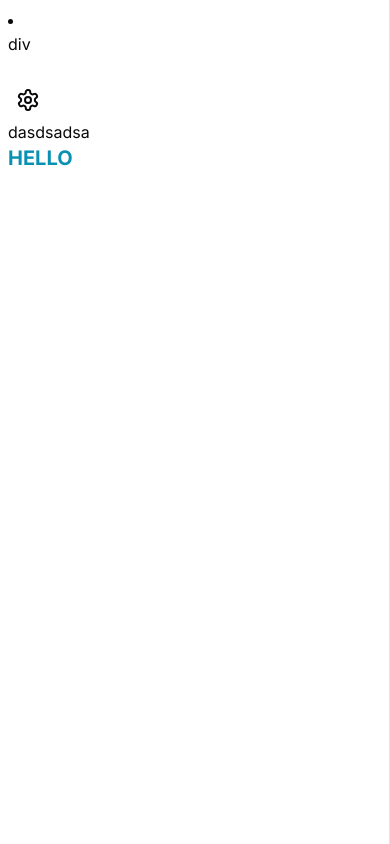
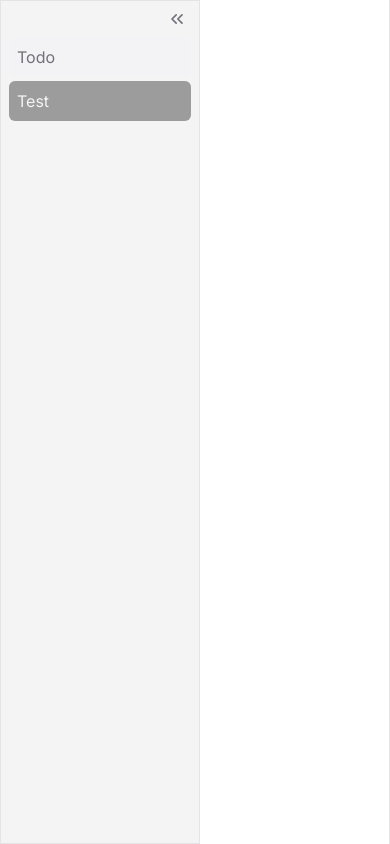
Before and after one commit to AndrShept/next-todo, a Next.js app: page /test in a window 390 px wide. Built offline with nearby package versions, Linux system fonts and the light colour scheme.

Commit message:
Changes to be committed: 	modified:   package-lock.json 	modified:   package.json 	modified:   src/app/layout.tsx 	modified:   src/components/Sidebar.tsx

```diff
--- a/package.json
+++ b/package.json
@@ -30,6 +30,7 @@
     "react-hook-form": "^7.49.2",
     "tailwind-merge": "^2.1.0",
     "tailwindcss-animate": "^1.0.7",
+    "usehooks-ts": "^2.9.1",
     "uuid": "^9.0.1",
     "zod": "^3.22.4",
     "zustand": "^4.4.7"
--- a/src/app/layout.tsx
+++ b/src/app/layout.tsx
@@ -18,12 +18,12 @@ export default function RootLayout({
   return (
     <html lang='en' suppressHydrationWarning={true}>
       <body className={`${inter.className} `}>
-        <main className=' flex flex-col  h-screen max-w-[1000px]  mx-auto   '>
-          <div className='border fixed inset-y-0 w-[200px] sm:p-4 p-2 sm:block hidden '>
+        <main className=' flex  h-screen max-w-[1000px]  mx-auto   '>
+
             <Sidebar />
-          </div>
 
-          <div className=' flex-1 h-full flex  flex-col  sm:ml-[200px]  sm:p-4 p-2 border-r  '>
+
+          <div className=' flex-1 h-full flex  flex-col   sm:p-4 p-2 border-r  '>
             {children}
           </div>
         </main>
--- a/src/components/Sidebar.tsx
+++ b/src/components/Sidebar.tsx
@@ -1,8 +1,11 @@
 'use client';
 import { cn } from '@/lib/utils';
+import { ChevronsDown, ChevronsLeft, ChevronsRight } from 'lucide-react';
 import Link from 'next/link';
 import { usePathname } from 'next/navigation';
-import React from 'react';
+import React, { ElementRef, useRef, useState } from 'react';
+import { Button } from './ui/button';
+import { useMediaQuery } from 'usehooks-ts';
 
 const sideBarLink = [
   {
@@ -15,21 +18,66 @@ const sideBarLink = [
     name: 'Test',
     href: '/test',
   },
-
-
 ];
 
 export const Sidebar = () => {
+  const isMobile = useMediaQuery('(min-width: 768px)');
+  const [isCollapsed, setIsCollapsed] = useState(false);
+  const [isResetting, setIsResetting] = useState(false);
+  const sidebarRef = useRef<ElementRef<'section'>>(null);
+  const navbarRef = useRef<ElementRef<'ul'>>(null);
   const pathname = usePathname();
+
+  const collapse = () => {
+    if (sidebarRef.current && navbarRef.current) {
+      setIsCollapsed(true);
+      sidebarRef.current.style.width = '0px';
+      sidebarRef.current.style.padding = '0';
+      navbarRef.current.style.display = 'none';
+
+      setTimeout(() => {
+        setIsCollapsed(false);
+        setIsResetting(true);
+      }, 300);
+    }
+  };
+  const collapseReset = () => {
+    if (sidebarRef.current && navbarRef.current) {
+      setIsCollapsed(true);
+      sidebarRef.current.style.width = '200px';
+
+      sidebarRef.current.style.padding = '8px';
+      navbarRef.current.style.display = 'flex';
+
+      setTimeout(() => {
+        setIsCollapsed(false);
+        setIsResetting(false);
+      }, 300);
+    }
+  };
+  console.log(isMobile);
   return (
-    <section className=' flex flex-col gap-y-1'>
+    <>
+      <section
+        ref={sidebarRef}
+        className={cn(
+          ' flex flex-col gap-y-1 border  w-[200px] sm:p-4 p-2   group ',
+          {
+            'transition-all ease-in-out duration-300': isCollapsed,
+            'sticky': isMobile,
+            'absolute z-20 bg-secondary inset-y-0': !isMobile,
+          }
+        )}
+      >
+        <ul ref={navbarRef} className=' flex-col flex gap-1 mt-7 '>
           {sideBarLink.map((item) => (
             <Link
               key={item.id}
               className={cn(
-            'text-muted-foreground hover:text-primary bg-secondary/60 hover:bg-secondary p-2 rounded-md transition cursor-pointer w-full ',
+                'text-muted-foreground hover:text-primary bg-secondary/60  p-2 rounded-md transition cursor-pointer w-full ',
                 {
                   'text-primary bg-secondary': pathname === item.href,
+                  'text-secondary bg-primary/40 hover:bg-primary/20 hover:text-secondary ': pathname === item.href && !isMobile,
                 }
               )}
               href={item.href}
@@ -37,6 +85,24 @@ export const Sidebar = () => {
               {item.name}
             </Link>
           ))}
+        </ul>
+        {!isResetting && (
+          <button
+            onClick={collapse}
+            className='right-1 top-1 duration-300 group-hover:opacity-100 opacity-0 absolute px-2 py-1 flex items-center justify-center hover:bg-zinc-100 transition rounded-md text-muted-foreground hover:text-black'
+          >
+            <ChevronsLeft className='  w-5 h-5' />
+          </button>
+        )}
+        {isResetting && (
+          <button
+            onClick={collapseReset}
+            className='-right-10 top-0  absolute px-2 py-1 flex items-center justify-center hover:bg-zinc-100 transition rounded-md text-muted-foreground hover:text-black'
+          >
+            <ChevronsRight className='  w-5 h-5' />
+          </button>
+        )}
       </section>
+    </>
   );
 };
```
Also changed, not shown: 1 other file (tests, documents, lock files or other folders). Lines whose indentation alone changed are shown as unchanged.
